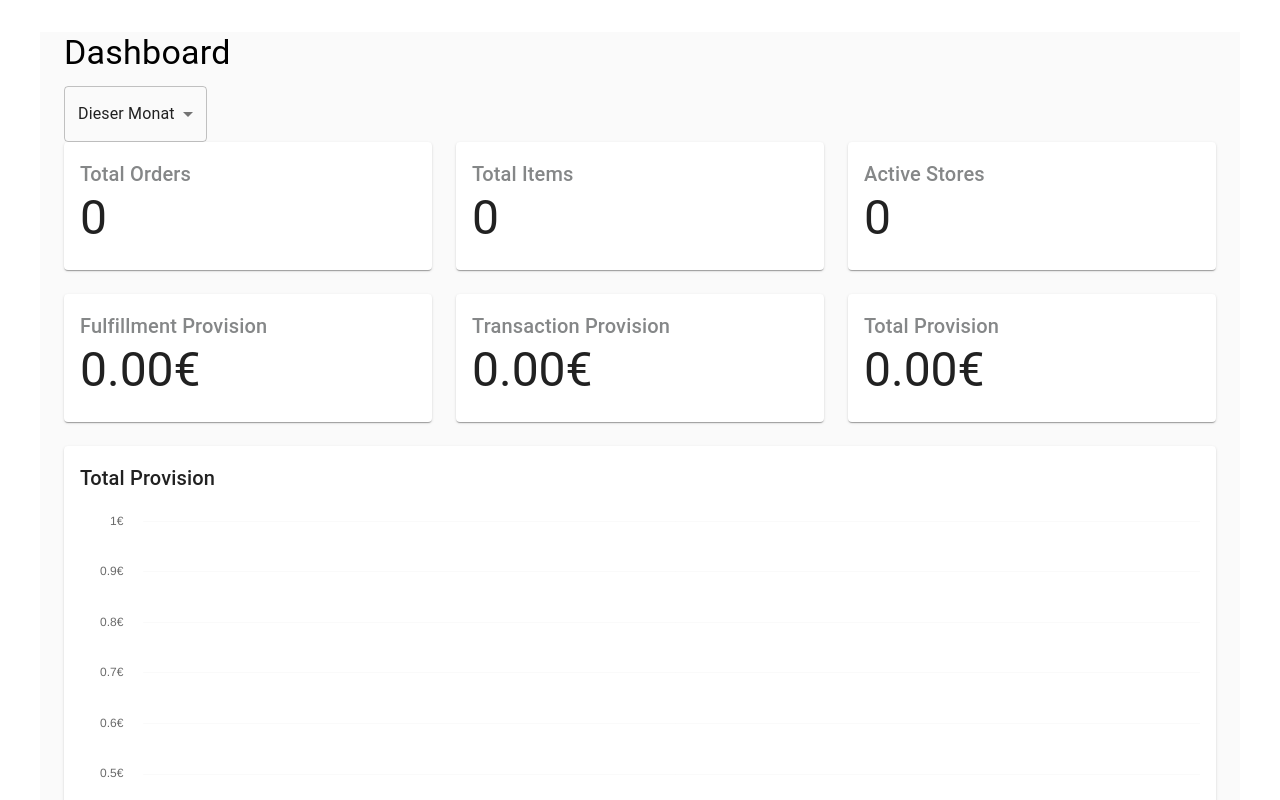
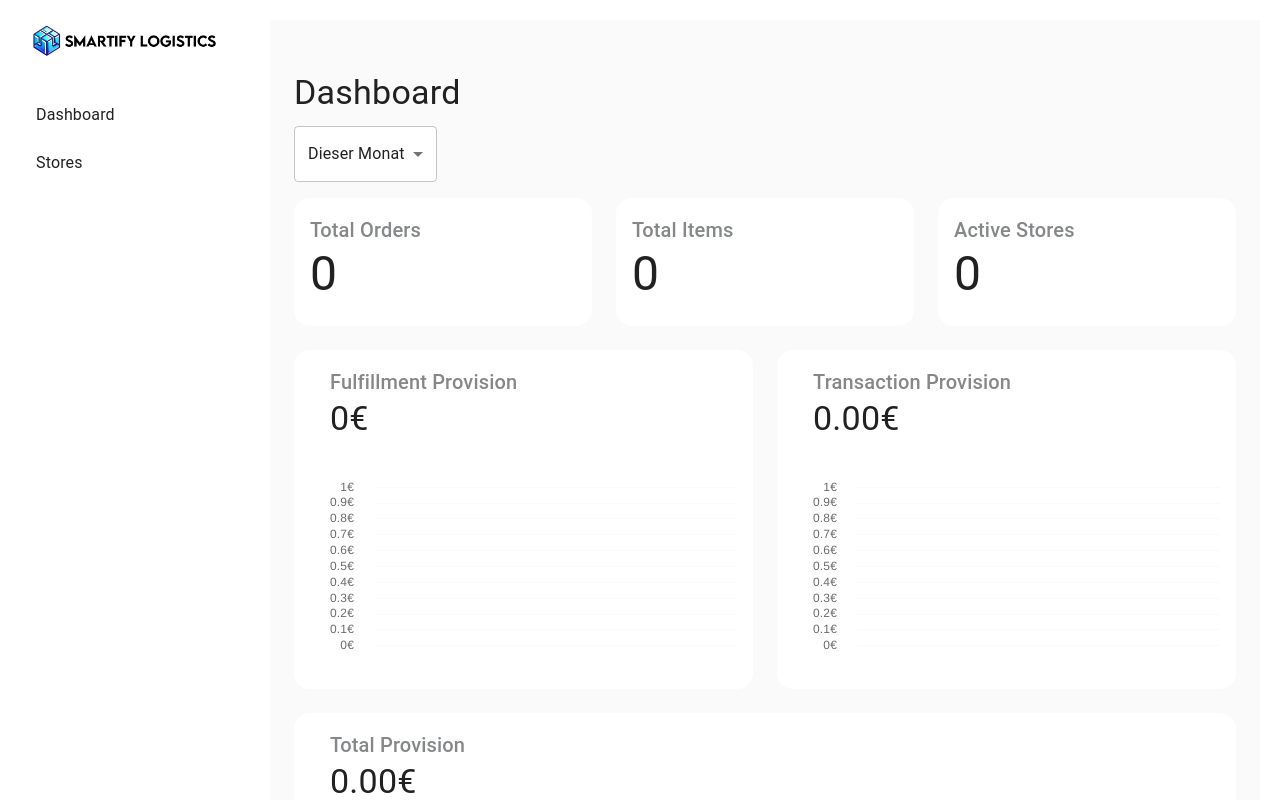
Before and after one commit to kaymikoda/smartify-logistics-app, a Next.js app: page /dashboard in a window 1280 px wide. Shown: the top 800 px of the page. Built offline with nearby package versions, Linux system fonts and the light colour scheme; no server answers; the database is empty.

Commit message:
Added Navbar

```diff
--- /dev/null
+++ b/app/components/CustomChart.tsx
@@ -0,0 +1,138 @@
+// components/CustomChart.tsx
+'use client';
+
+import React from 'react';
+import { Line } from 'react-chartjs-2';
+import {
+  Chart as ChartJS,
+  CategoryScale,
+  LinearScale,
+  PointElement,
+  LineElement,
+  Title,
+  Tooltip,
+  Legend,
+  ChartOptions,
+  ChartData,
+  DefaultDataPoint,
+} from 'chart.js';
+import { Box, Typography, Paper } from '@mui/material';
+import { format } from 'date-fns';
+
+// Registrieren Sie die Komponenten
+ChartJS.register(
+  CategoryScale,
+  LinearScale,
+  PointElement,
+  LineElement,
+  Title,
+  Tooltip,
+  Legend
+);
+
+interface CustomChartProps {
+  dataValues: number[];
+  labels: string[];
+  title: string;
+  subtitle: string;
+}
+
+const CustomChart: React.FC<CustomChartProps> = ({ dataValues, labels, title, subtitle }) => {
+  const chartData: ChartData<'line', DefaultDataPoint<'line'>> = {
+    labels,
+    datasets: [
+      {
+        label: 'Provision',
+        data: dataValues,
+        fill: 'start',
+        backgroundColor: 'rgba(75, 192, 192, 0.2)',
+        borderColor: '#4b99fc',
+        pointRadius: 0, // Entfernen Sie die Punkte
+        pointHoverRadius: 0, // Entfernen Sie die Punkte beim Hover
+        tension: 0.4, // Glättet die Linie
+      },
+    ],
+  };
+
+  const maxYValue = Math.max(...dataValues) + 5; // Adding some space above the highest point
+
+  const chartOptions: ChartOptions<'line'> = {
+    responsive: true,
+    plugins: {
+      legend: {
+        display: false, // Entfernen der Legende
+      },
+      tooltip: {
+        mode: 'index', // Anzeigen des Tooltips beim Überfahren der x-Achse
+        intersect: false,
+        callbacks: {
+          label: function (context) {
+            let label = context.dataset.label || '';
+            if (label) {
+              label += ': ';
+            }
+            label += context.raw + '€'; // Hinzufügen des €-Zeichens
+            return label;
+          }
+        }
+      },
+    },
+    scales: {
+      x: {
+        grid: {
+          display: false,
+        },
+        ticks: {
+          color: '#6b6b6b',
+          font: {
+            size: 12,
+          },
+          padding: 20, // Zurücksetzen des Abstands der X-Achse
+        },
+        border: {
+          display: false, // Macht die X-Achsenlinie unsichtbar
+        },
+      },
+      y: {
+        grid: {
+          color: 'rgba(200,200,200,0.1)',
+        },
+        ticks: {
+          color: '#6b6b6b',
+          font: {
+            size: 12,
+          },
+          padding: 20, // Erhöhen Sie den Abstand zur X-Achse
+          callback: function(value, index, values) {
+            return value + '€'; // Hinzufügen des €-Zeichens
+          }
+        },
+        beginAtZero: true,
+        suggestedMax: maxYValue,
+        border: {
+          display: false, // Macht die Y-Achsenlinie unsichtbar
+        },
+      },
+    },
+    hover: {
+      mode: 'index' as const,
+      intersect: false,
+    },
+  };
+
+  return (
+    <Paper>
+      <Box p={2} boxShadow="none">
+        <Typography variant="h6" component="h2" padding="0px 20px" color="#858788">
+          {title}
+        </Typography>
+        <Typography variant="h4" component="h2" padding="0px 20px 20px 20px">
+          {subtitle}
+        </Typography>
+        <Line data={chartData} options={chartOptions} />
+      </Box>
+    </Paper>
+  );
+};
+
+export default CustomChart;
--- /dev/null
+++ b/app/components/Sidebar.tsx
@@ -0,0 +1,22 @@
+// components/Sidebar.tsx
+import React from 'react';
+import Link from 'next/link';
+import { Box, List, ListItem, ListItemText } from '@mui/material';
+
+const Sidebar = () => {
+  return (
+    <Box sx={{ width: 250, backgroundColor: '#ffffff', minHeight: '100vh', padding: '20px', position: 'fixed', top: 0, left: 0 }}>
+      <img src="/Smartify_Logo.jpg" alt="Logo" style={{ width: '100%', marginBottom: '20px' }} />
+      <List>
+        <ListItem button component={Link} href="/dashboard">
+          <ListItemText primary="Dashboard" />
+        </ListItem>
+        <ListItem button component={Link} href="/stores">
+          <ListItemText primary="Stores" />
+        </ListItem>
+      </List>
+    </Box>
+  );
+};
+
+export default Sidebar;
--- a/app/dashboard/page.tsx
+++ b/app/dashboard/page.tsx
@@ -1,34 +1,11 @@
+// app/dashboard/page.tsx
 'use client';
 
 import React, { useEffect, useState } from 'react';
-import { Container, Grid, Paper, Typography, Box, Card, CardContent, Select, MenuItem } from '@mui/material';
+import { Container, Grid, Typography, Box, Card, CardContent, Select, MenuItem } from '@mui/material';
 import axios from 'axios';
-import { Line } from 'react-chartjs-2';
-import {
-  Chart as ChartJS,
-  CategoryScale,
-  LinearScale,
-  PointElement,
-  LineElement,
-  Title,
-  Tooltip,
-  Legend,
-  ChartOptions,
-  ChartData,
-  DefaultDataPoint,
-} from 'chart.js';
 import { format } from 'date-fns';
-
-// Registrieren Sie die Komponenten
-ChartJS.register(
-  CategoryScale,
-  LinearScale,
-  PointElement,
-  LineElement,
-  Title,
-  Tooltip,
-  Legend
-);
+import CustomChart from '@/app/components/CustomChart';
 
 const Dashboard = () => {
   const [data, setData] = useState<any>(null);
@@ -47,91 +24,9 @@ const Dashboard = () => {
     return <div>Loading...</div>;
   }
 
-  const maxYValue = Math.max(...data['Total Orders']) + 5; // Adding some space above the highest point
-
   const formattedDates = data.Date.map((date: string) =>
     format(new Date(date), 'dd MMMM')
   );
-
-  const chartData: ChartData<'line', DefaultDataPoint<'line'>> = {
-    labels: formattedDates,
-    datasets: [
-      {
-        label: 'Provision',
-        data: data['Total Provision (€)'],
-        fill: 'start',
-        backgroundColor: 'rgba(75, 192, 192, 0.2)',
-        borderColor: '#4b99fc',
-        pointRadius: 0, // Entfernen Sie die Punkte
-        pointHoverRadius: 0, // Entfernen Sie die Punkte beim Hover
-        tension: 0.4, // Glättet die Linie
-      },
-    ],
-  };
-
-  const chartOptions: ChartOptions<'line'> = {
-    responsive: true,
-    plugins: {
-      legend: {
-        display: false, // Entfernen der Legende
-      },
-      tooltip: {
-        mode: 'index', // Anzeigen des Tooltips beim Überfahren der x-Achse
-        intersect: false,
-        callbacks: {
-          label: function (context) {
-            let label = context.dataset.label || '';
-            if (label) {
-              label += ': ';
-            }
-            label += context.raw + '€'; // Hinzufügen des €-Zeichens
-            return label;
-          }
-        }
-      },
-    },
-    scales: {
-      x: {
-        grid: {
-          display: false,
-        },
-        ticks: {
-          color: '#6b6b6b',
-          font: {
-            size: 12,
-          },
-          padding: 20, // Zurücksetzen des Abstands der X-Achse
-        },
-        border: {
-          display: false, // Macht die X-Achsenlinie unsichtbar
-        },
-      },
-      y: {
-        grid: {
-          color: 'rgba(200,200,200,0.1)',
-        },
-        ticks: {
-          color: '#6b6b6b',
-          font: {
-            size: 12,
-          },
-          padding: 20, // Erhöhen Sie den Abstand zur X-Achse
-          callback: function(value, index, values) {
-            return value + '€'; // Hinzufügen des €-Zeichens
-          }
-        },
-        beginAtZero: true,
-        suggestedMax: maxYValue,
-        border: {
-          display: false, // Macht die Y-Achsenlinie unsichtbar
-        },
-      },
-    },
-    hover: {
-      mode: 'index' as const,
-      intersect: false,
-    },
-  };
 
   const totalOrders = data['Total Orders'].reduce((sum: number, value: number) => sum + value, 0);
   const totalItems = data['Total Items'].reduce((sum: number, value: number) => sum + value, 0);
@@ -141,7 +36,7 @@ const Dashboard = () => {
   const totalProvision = data['Total Provision (€)'].reduce((sum: number, value: number) => sum + value, 0).toFixed(2);
 
   return (
-    <Container maxWidth="lg" style={{ backgroundColor: '#fafafa' }}>
+    <Container maxWidth="lg" sx={{ backgroundColor: '#fafafa', padding: '20px' }}>
       <Box sx={{ my: 4 }}>
         <Typography variant="h4" component="h1" gutterBottom>
           Dashboard
@@ -151,6 +46,7 @@ const Dashboard = () => {
           onChange={(e) => setDateRange(e.target.value)}
           displayEmpty
           inputProps={{ 'aria-label': 'Date Range' }}
+          sx={{ mb: 2 , backgroundColor: 'white' }} // Padding unten hinzufügen
         >
           <MenuItem value="thisMonth">Dieser Monat</MenuItem>
           <MenuItem value="today">Heute</MenuItem>
@@ -158,7 +54,7 @@ const Dashboard = () => {
           <MenuItem value="thisWeek">Diese Woche</MenuItem>
           <MenuItem value="last3Weeks">Letzte 3 Wochen</MenuItem>
         </Select>
-        <Grid container spacing={3}>
+        <Grid container spacing={3} sx={{ backgroundColor: '#fafafa' }}>
           {/* Cards */}
           <Grid item xs={12} sm={4}>
             <Card>
@@ -175,7 +71,7 @@ const Dashboard = () => {
           <Grid item xs={12} sm={4}>
             <Card>
               <CardContent>
-              <Typography variant="h6" component="h2" color="#858788">
+                <Typography variant="h6" component="h2" color="#858788">
                   Total Items
                 </Typography>
                 <Typography variant="h3" component="p">
@@ -187,7 +83,7 @@ const Dashboard = () => {
           <Grid item xs={12} sm={4}>
             <Card>
               <CardContent>
-              <Typography variant="h6" component="h2" color="#858788">
+                <Typography variant="h6" component="h2" color="#858788">
                   Active Stores
                 </Typography>
                 <Typography variant="h3" component="p">
@@ -196,52 +92,30 @@ const Dashboard = () => {
               </CardContent>
             </Card>
           </Grid>
-          <Grid item xs={12} sm={4}>
-            <Card>
-              <CardContent>
-              <Typography variant="h6" component="h2" color="#858788">
-                  Fulfillment Provision
-                </Typography>
-                <Typography variant="h3" component="p">
-                  {fulfillmentProvision.toFixed(2)}€
-                </Typography>
-              </CardContent>
-            </Card>
+          {/* Charts */}
+          <Grid item xs={12} md={6}>
+            <CustomChart
+              dataValues={data['Fulfillment Provision (€)']}
+              labels={formattedDates}
+              title="Fulfillment Provision"
+              subtitle={`${fulfillmentProvision}€`}
+            />
           </Grid>
-          <Grid item xs={12} sm={4}>
-            <Card>
-              <CardContent>
-              <Typography variant="h6" component="h2" color="#858788">
-                  Transaction Provision
-                </Typography>
-                <Typography variant="h3" component="p">
-                  {transactionProvision}€
-                </Typography>
-              </CardContent>
-            </Card>
+          <Grid item xs={12} md={6}>
+            <CustomChart
+              dataValues={data['Transaction Provision (€)']}
+              labels={formattedDates}
+              title="Transaction Provision"
+              subtitle={`${transactionProvision}€`}
+            />
           </Grid>
-          <Grid item xs={12} sm={4}>
-            <Card>
-              <CardContent>
-              <Typography variant="h6" component="h2" color="#858788">
-                  Total Provision
-                </Typography>
-                <Typography variant="h3" component="p">
-                  {totalProvision}€
-                </Typography>
-              </CardContent>
-            </Card>
-          </Grid>
-          {/* Chart */}
           <Grid item xs={12}>
-            <Paper>
-              <Box p={2} boxShadow="none">
-                <Typography variant="h6" component="h2">
-                  Total Provision
-                </Typography>
-                <Line data={chartData} options={chartOptions} />
-              </Box>
-            </Paper>
+            <CustomChart
+              dataValues={data['Total Provision (€)']}
+              labels={formattedDates}
+              title="Total Provision"
+              subtitle={`${totalProvision}€`}
+            />
           </Grid>
         </Grid>
       </Box>
--- a/app/globals.css
+++ b/app/globals.css
@@ -23,3 +23,40 @@ body {
   box-sizing: inherit;
   font-family: inherit; /* Vererbt die Schriftart an alle Elemente */
 }
+
+/* globals.css */
+.app {
+  display: flex;
+}
+
+.sidebar {
+  position: fixed;
+  top: 0;
+  left: 0;
+  width: 200px;
+  background-color: #ffffff;
+  padding: 20px;
+  height: 100vh;
+  overflow-y: auto;
+  z-index: 1000; /* Ensure the sidebar is above other content */
+}
+
+.content {
+  margin-left: 200px; /* Adjust the margin to make space for the fixed sidebar */
+  flex: 1;
+  padding: 20px;
+}
+
+.sidebar ul {
+  list-style-type: none;
+  padding: 0;
+}
+
+.sidebar ul li {
+  margin: 10px 0;
+}
+
+.sidebar ul li a {
+  text-decoration: none;
+  color: #333;
+}
--- a/app/layout.tsx
+++ b/app/layout.tsx
@@ -1,6 +1,11 @@
+// app/layout.tsx
 import type { Metadata } from "next";
 import { Poppins } from "next/font/google";
 import "./globals.css";
+import Sidebar from '@/app/components/Sidebar';
+import { ThemeProvider } from '@mui/material/styles';
+import CssBaseline from '@mui/material/CssBaseline';
+import theme from '@/app/theme'; // Importiere das benutzerdefinierte Theme
 
 const poppins = Poppins({ subsets: ["latin"], weight: ["400", "700"] });
 
@@ -16,7 +21,17 @@ export default function RootLayout({
 }>) {
   return (
     <html lang="en">
-      <body className={poppins.className}>{children}</body>
+      <body className={poppins.className} style={{ backgroundColor: '#ffffff', margin: 0, padding: 0 }}>
+        <ThemeProvider theme={theme}>
+          <CssBaseline />
+          <div className="app" style={{ display: 'flex' }}>
+            <Sidebar />
+            <div className="content" style={{ flexGrow: 1, marginLeft: '250px', padding: '20px' }}>
+              {children}
+            </div>
+          </div>
+        </ThemeProvider>
+      </body>
     </html>
   );
 }
--- /dev/null
+++ b/app/stores/page.tsx
@@ -0,0 +1,12 @@
+import React from 'react';
+
+const Stores = () => {
+  return (
+    <div>
+      <h2>Stores</h2>
+      <p>Hier sind alle Stores aufgelistet.</p>
+    </div>
+  );
+};
+
+export default Stores;
--- /dev/null
+++ b/app/theme.ts
@@ -0,0 +1,27 @@
+// theme.ts
+'use client';
+
+import { createTheme } from '@mui/material/styles';
+
+const theme = createTheme({
+  components: {
+    MuiCard: {
+      styleOverrides: {
+        root: {
+          boxShadow: 'none',
+          borderRadius: '16px',
+        },
+      },
+    },
+    MuiPaper: {
+      styleOverrides: {
+        root: {
+          boxShadow: 'none',
+          borderRadius: '16px',
+        },
+      },
+    },
+  },
+});
+
+export default theme;
--- a/package.json
+++ b/package.json
@@ -31,6 +31,7 @@
     "react": "^18.3.1",
     "react-chartjs-2": "^5.2.0",
     "react-dom": "^18.3.1",
+    "react-router-dom": "^6.23.1",
     "sqlite3": "^5.1.7",
     "styled-components": "^6.1.11",
     "tz-lookup": "^6.1.25"
```
Also changed, not shown: public/Smartify_Logo.jpg (added), 1 other file (tests, documents, lock files or other folders).
